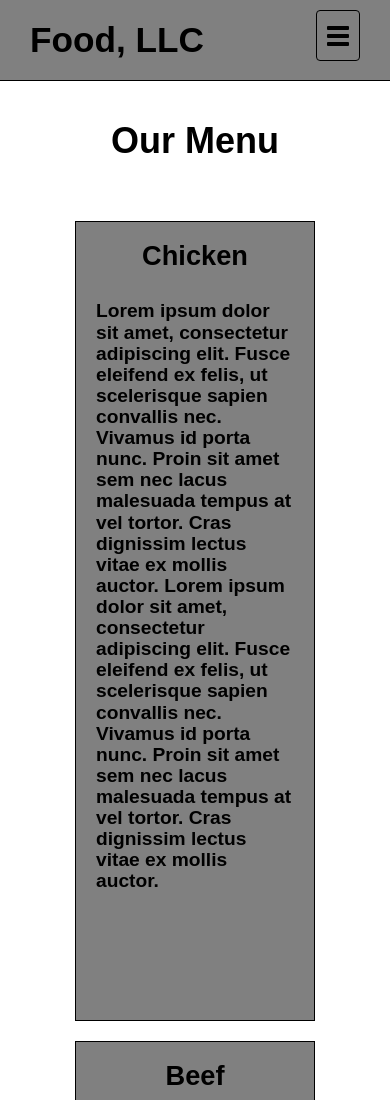
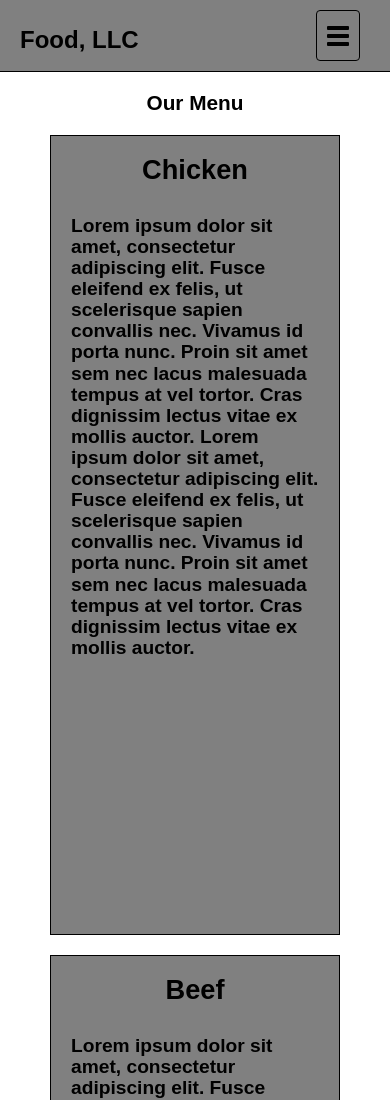
Before and after one commit to JL-SanJuan/coursera, a plain HTML site: page module3-solution/index.html in a window 390 px wide. Shown: the top 1100 px of the page. Drawn offline with nearby package versions, Linux system fonts and the light colour scheme.

Commit message:
module3 solution done

```diff
--- a/module3-solution/css/styles.css
+++ b/module3-solution/css/styles.css
@@ -56,12 +56,12 @@ body{
 
 /*----MAIN-----*/
 h1{
-	margin-top:20px;
-	margin-bottom:60px;
+	margin-top:10px;
+	margin-bottom:40px;
 	font-weight:bold;
 }
 main.container-fluid{
-	margin: 0 40px;
+	margin: 0 20px;
 }
 
 .menu{
@@ -84,7 +84,28 @@ main.container-fluid{
 }
 
 @media (max-width: 768px){
+
+	/*-----HEADER-----*/
+	#brand{
+		font-size:1.5em;
+		padding: 30px 30px 20px 20px;
+	}
+	.navbar-default .navbar-collapse #list li{
+		font-size:1em;
+	}
+
+	/*----MAIN----*/
+	h1{
+		margin-top:0;
+		margin-bottom:20px;
+	}
 	main.container-fluid{
-		margin:0 60px;
+		margin:0 35px;
+
 	}
+	h1{
+		font-weight:600;
+		font-size:1.3em;
+	}
+
 }
```
